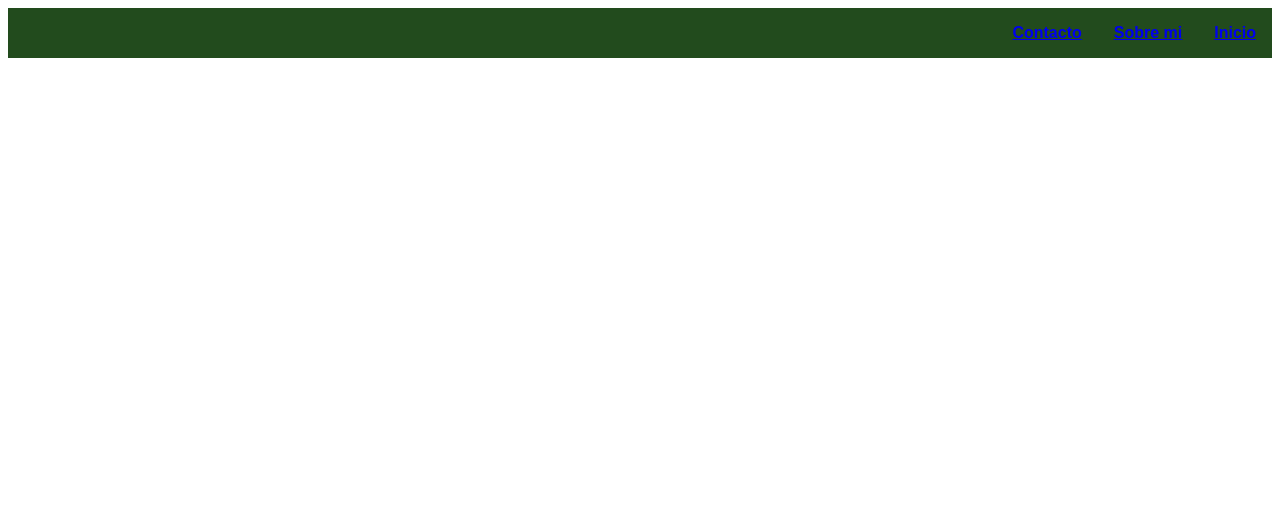
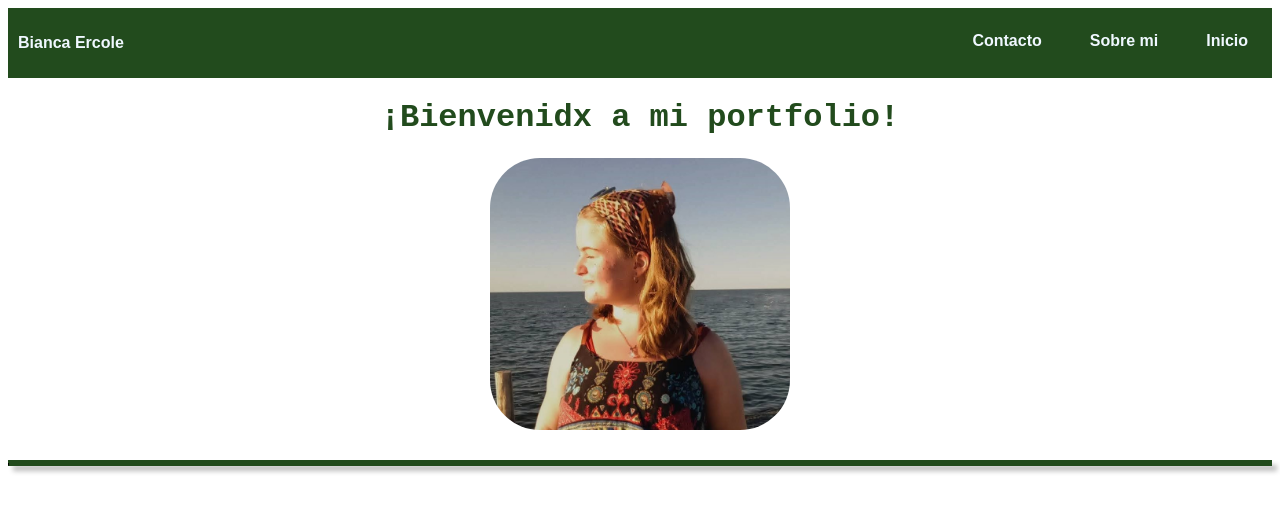
Before and after one commit to biancuercole/Portfolio-2023, a plain HTML site: page index.html in a window 1280 px wide. Drawn offline with Linux system fonts and the light colour scheme.

Commit message:
Inicio html
Inicio terminado temporalmente
- Barra divisoria
- Imagen de perfil
- Barra navegadora interactiva

```diff
--- a/Assets/styles.css
+++ b/Assets/styles.css
@@ -1,4 +1,5 @@
 @charset "UTF-8";
+
 .navbar {
     background-color: #224B1D;
     overflow: hidden;
@@ -8,16 +9,51 @@
     list-style-type: none;
     margin: 0;
     padding: 0;
+}
+
+.navbar li, a {
+    float: right;
+    padding: 12px;
+    text-align: center;
+    font-family: Arial, Helvetica, sans-serif;
+    font-weight: bold;
+    color: aliceblue;
+    text-decoration: none;
+}
+
+.navbar p {
+    float: left;
+    padding: 10px;
+    font-family: Arial, Helvetica, sans-serif;
+    text-decoration: none;
+    color: aliceblue;
+    font-weight: bold;
 
 }
 
-.navbar li {
-    float: right;
-    padding: 16px;
+h1 {
+    font-family: 'Courier New', Courier, monospace;
+    color: #224B1D;
     text-align: center;
-    font-family: Arial, Helvetica, sans-serif;
-    font-weight: bold;
-    color: #F7FFF6;
-    text-decoration: none;
+}
+
+.fotoperf {
+    display: flex;
+    justify-content: center;
+    align-items: center;
+    z-index: 1;
+}
+
+.fotoperf img {
+    max-width: 100%;
+    width: 300px;
+    border-radius: 50px;
 
 }
+
+hr {
+    border-top: 5px solid #224B1D;
+    border-color: #224B1D;
+    margin-top: 30px;
+    box-shadow: 5px 5px 5px #00000044;
+}
--- a/index.html
+++ b/index.html
@@ -5,15 +5,27 @@
     <meta http-equiv="X-UA-Compatible" content="IE=edge">
     <meta name="viewport" content="width=device-width, initial-scale=1.0">
     <link rel="stylesheet" href="Assets/styles.css">
-    <title>Bianca Ercole</title>
+    <title>Portfolio Bianca Ercole</title>
 </head>
 <body>
     <nav class="navbar">
-    <ul>
-        <li><a href="#!">Inicio</a></li>
-        <li><a href="#1">Sobre mi</a></li>
-        <li><a href="#!">Contacto</a></li>
-    </ul>
+        <ul>
+            <li><a href="#!">Inicio</a></li>
+            <li><a href="#1">Sobre mi</a></li>
+            <li><a href="#!">Contacto</a></li>
+        </ul>
+        <p> Bianca Ercole</p>
     </nav>
+
+    <h1>
+       ¡Bienvenidx a mi portfolio!
+    </h1>
+
+    <div class="inicio">
+        <div class="fotoperf">
+            <img class="perfil" src="Public/Foto.jpg" alt="foto perfil">
+        </div>
+        <hr>
+    </div>
 </body>
 </html>
```
Also changed, not shown: Public/Icon portfolio.png (added), Public/background.jpg (added).
